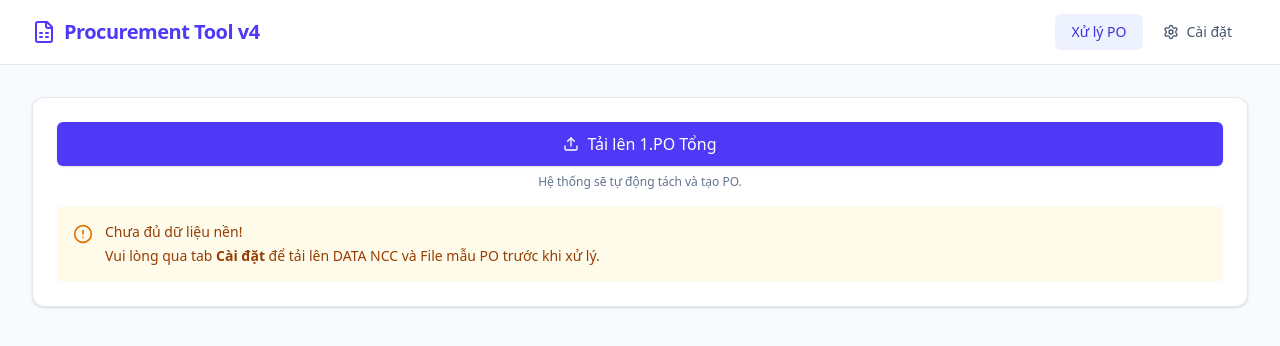
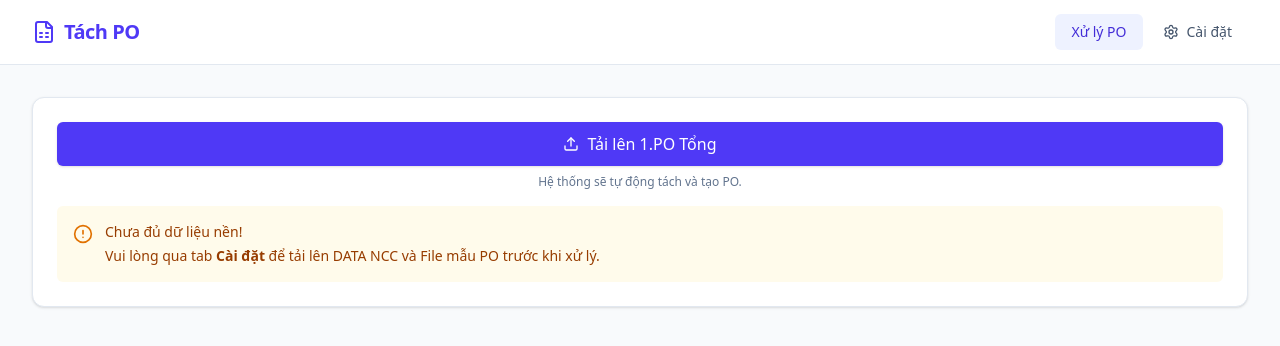
Before and after one commit to Phong0601/Tool-Purchasing, a React (Vite) app: page / in a window 1280 px wide. Shown: the top 346 px of the page. Built offline with nearby package versions, Linux system fonts and the light colour scheme.

Commit message:
refactor: Update app title to Tách PO
Updates the application title in the HTML, metadata, and main header to reflect the new project name "Tách PO".

```diff
--- a/index.html
+++ b/index.html
@@ -3,7 +3,7 @@
   <head>
     <meta charset="UTF-8" />
     <meta name="viewport" content="width=device-width, initial-scale=1.0" />
-    <title>Procurement Tool v4</title>
+    <title>Tách PO</title>
   </head>
   <body>
     <div id="root"></div>
--- a/metadata.json
+++ b/metadata.json
@@ -1,5 +1,5 @@
 {
-  "name": "Procurement Tool",
+  "name": "Tách PO",
   "description": "Công cụ hỗ trợ thu mua giúp chuyển đổi File PO Tổng thành các đơn hàng riêng lẻ cho từng nhà cung cấp dựa trên Form mẫu (Version 4).",
   "requestFramePermissions": []
 }
--- a/src/App.tsx
+++ b/src/App.tsx
@@ -212,7 +212,7 @@ export default function App() {
         <div className="max-w-7xl mx-auto px-4 sm:px-6 lg:px-8 h-16 flex items-center justify-between">
           <div className="flex items-center gap-2 text-indigo-600">
             <FileSpreadsheet className="w-6 h-6" />
-            <h1 className="font-bold text-xl tracking-tight">Procurement Tool v4</h1>
+            <h1 className="font-bold text-xl tracking-tight">Tách PO</h1>
           </div>
           <nav className="flex gap-1">
             <button
```
